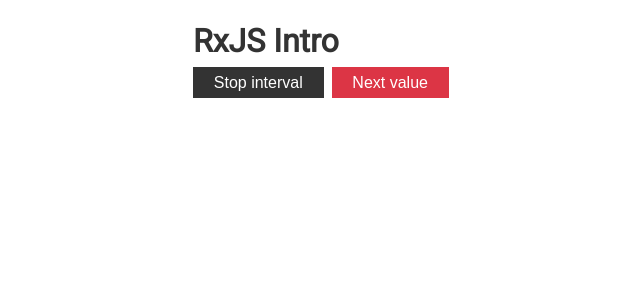
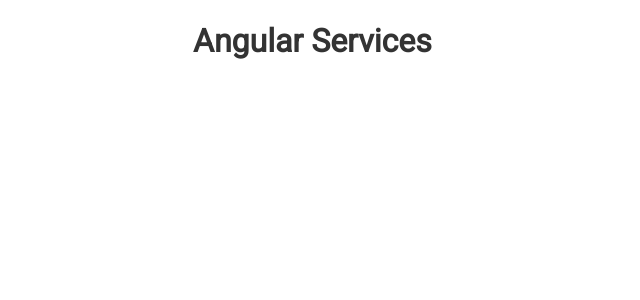
Before and after one commit to Aigelov/angular-basics-by-vladilen, an Angular app: page / in a window 1280 px wide. Shown: the top 300 px of the page, without its empty margins (97-737 px from the left). Built offline with nearby package versions, Linux system fonts and the light colour scheme.

Commit message:
Clear project

```diff
--- a/src/app/app.component.html
+++ b/src/app/app.component.html
@@ -1,13 +1,3 @@
 <div class="container">
-  <h1>RxJS Intro</h1>
-
-  <button
-    class="btn"
-    (click)="stopInterval()"
-  >Stop interval</button>
-
-  <button
-    class="btn btn-danger"
-    (click)="next()"
-  >Next value</button>
+  <h1>Angular Services</h1>
 </div>
--- a/src/app/app.component.ts
+++ b/src/app/app.component.ts
@@ -1,5 +1,4 @@
 import {Component} from '@angular/core';
-import {Subscription, Subject} from 'rxjs';
 
 @Component({
   selector: 'app-root',
@@ -7,24 +6,4 @@
   styleUrls: ['./app.component.scss']
 })
 export class AppComponent {
-
-  subscription: Subscription;
-  stream$: Subject<number> = new Subject<number>();
-  counter = 0;
-
-  constructor() {
-    this.subscription = this.stream$
-      .subscribe(value => {
-        console.log('Subscribe', value);
-      });
-  }
-
-  next() {
-    this.counter++;
-    this.stream$.next(this.counter);
-  }
-
-  stopInterval() {
-    this.subscription.unsubscribe();
-  }
 }
```
